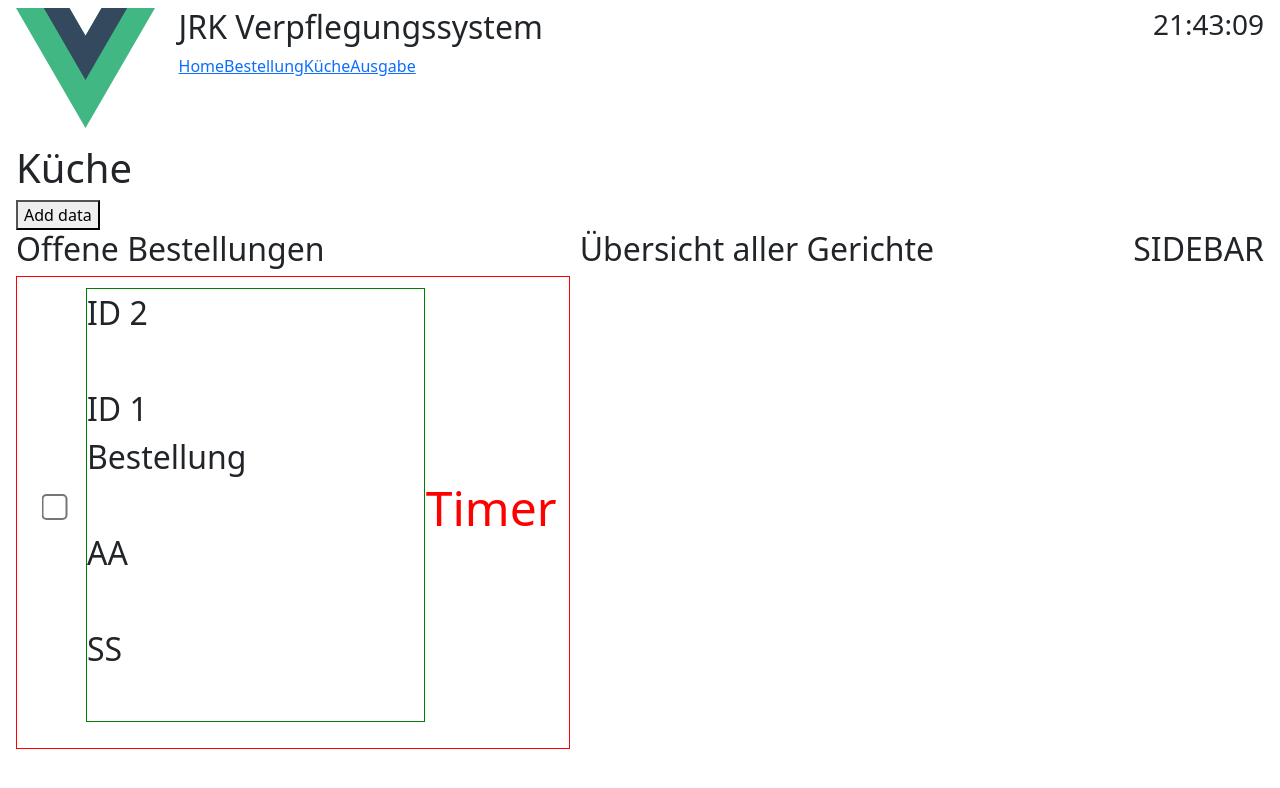
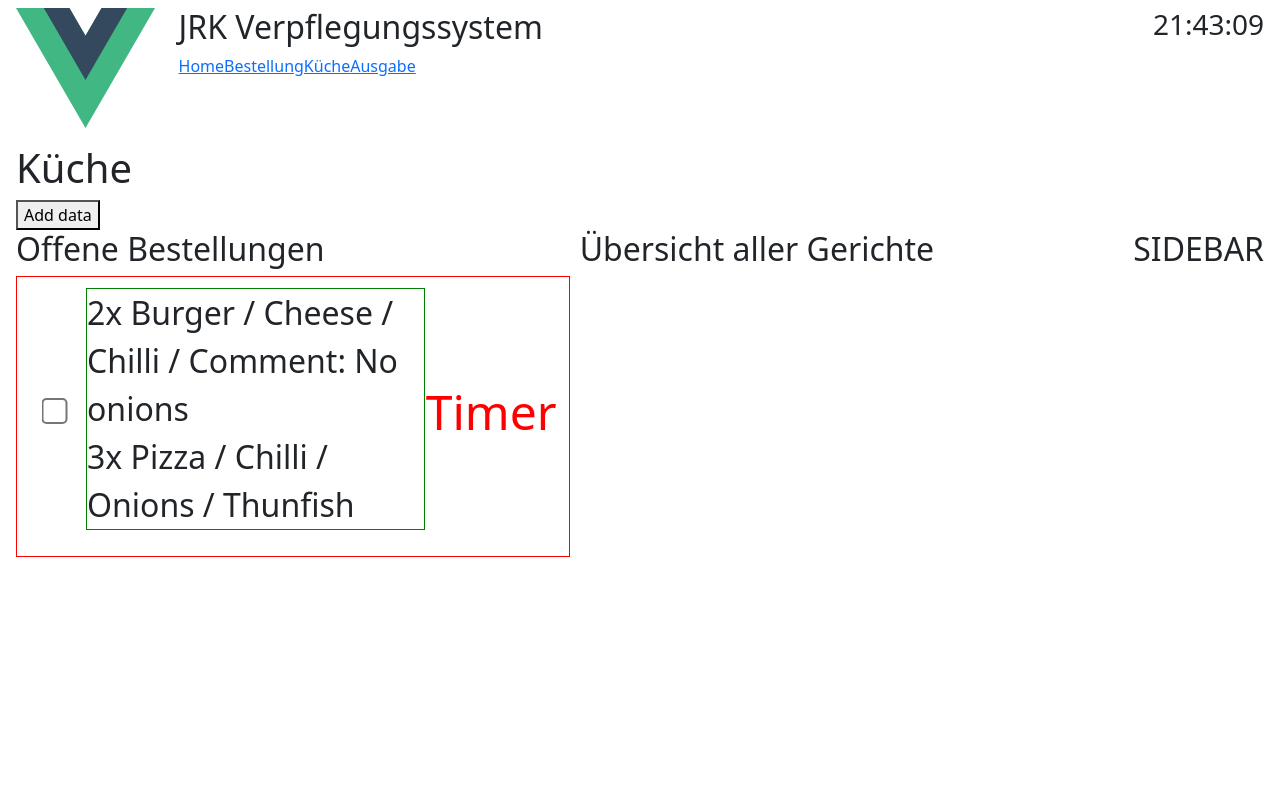
Before and after one commit to trompete11/FFW-Projekt_Essen_System, a Vue app: page /kueche in a window 1280 px wide. Both pictures are taken after a click on the button "Add data". Shown: the top 788 px of the page. Built offline with nearby package versions, Linux system fonts and the light colour scheme.

Commit message:
Added correct representation of single order details in einzelneBestellung.

```diff
--- a/src/components/kuechenAnsicht/einzelneBestellung.vue
+++ b/src/components/kuechenAnsicht/einzelneBestellung.vue
@@ -5,11 +5,10 @@
         </div>
 
         <div class="order-details">
-            <span>ID {{ ords[0].count }}</span><br />
-            <span>ID {{ ords[1].count }}</span>
-            <span>Bestellung</span><br />
-            <span>AA</span><br />
-            <span>SS</span><br />
+            <div v-for="item in ords" :key="item.id">
+                <span>{{ item.count }}x {{ item.item.name }} <span v-for="extra in item.extras" :key="extra.id"> / {{ extra.name }}</span></span>
+                <span v-if="item.comment"> / Comment: {{ item.comment }}</span>
+            </div>
         </div>
         <div class="timer">
             <span>Timer</span>
--- a/src/views/KuecheView.vue
+++ b/src/views/KuecheView.vue
@@ -32,20 +32,16 @@
       price_sum: 25.99,
       comment: "No onions",
       item: { id: 1, name: "Burger", price: 12.99 },
-      extras: [{ id: 2, name: "Cheese", price: 1.99 }]
+      extras: [{ id: 2, name: "Cheese", price: 1.99 }, { id: 3, name: "Chilli", price: 1.99 }]
     };
 
     const exampleOrderItem2: OrderItem = {
-      count: 1,
+      count: 3,
       price_sum: 8.49,
       comment: null,
-      item: { id: 3, name: "Salad", price: 8.49 },
-     extras: null
+      item: { id: 3, name: "Pizza", price: 8.49 },
+      extras: [{ id: 2, name: "Chilli", price: 1.99 }, { id: 3, name: "Onions", price: 1.99 }, { id: 3, name: "Thunfish", price: 1.99 }]
     };
-    /*
-    const samples = [
-      {count: 1, price_sum: 1.0, comment: "TEST", item: {id: 1, name: "ESSEN", price: 2.0}, extra: null},
-    ];*/
     orderStore.addOrder([exampleOrderItem1, exampleOrderItem2]);
   }
 </script>
```
